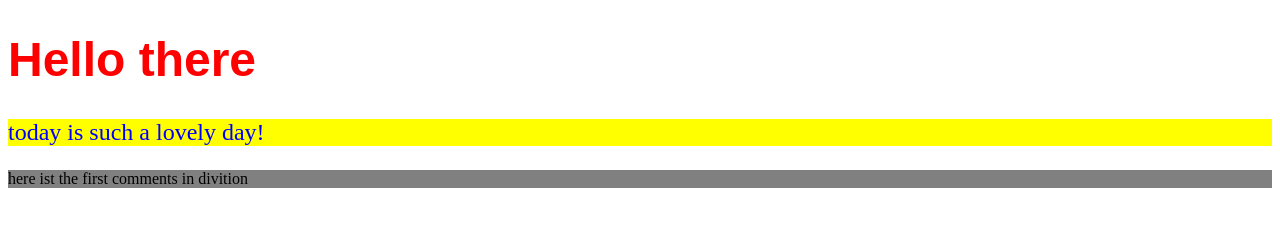
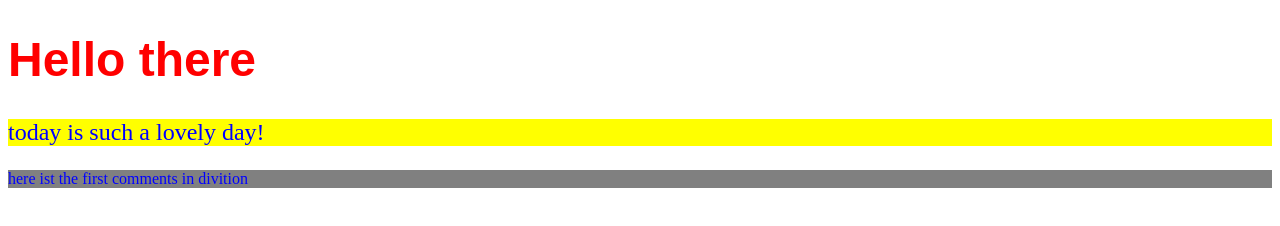
Before and after one commit to Frepacha/Day1-CSS, a plain HTML site: page index.html in a window 1280 px wide. Drawn offline with Linux system fonts and the light colour scheme.

Commit message:
i add style to id comments

```diff
--- a/style.css
+++ b/style.css
@@ -13,3 +13,8 @@ p {
 div {
     background-color: grey;
 }
+
+#comments {
+    font-size: size 2em;
+    color: blue
+}
```
